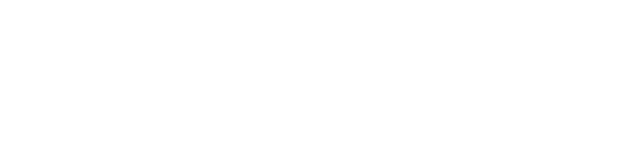
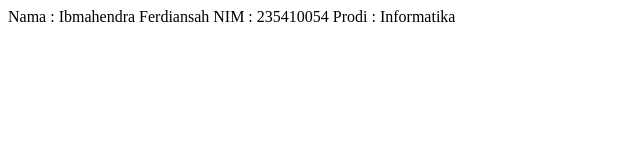
Before and after one commit to Ibmahen/prakTekCloud_Mod7, a plain HTML site: page index.html in a window 1280 px wide. Shown: the whole page, without its empty margins (0-640 px from the left). Drawn offline with Linux system fonts and the light colour scheme.

Commit message:
mengisi body pada index.html

```diff
--- a/index.html
+++ b/index.html
@@ -6,6 +6,8 @@
     <title>modul 7</title>
 </head>
 <body>
-
+    Nama    : Ibmahendra Ferdiansah
+    NIM     : 235410054
+    Prodi   : Informatika
 </body>
 </html>
```
